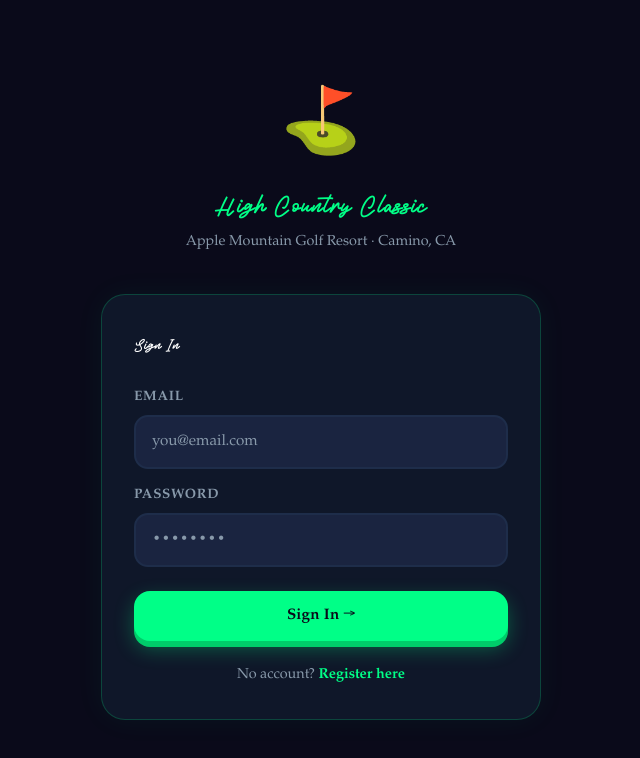
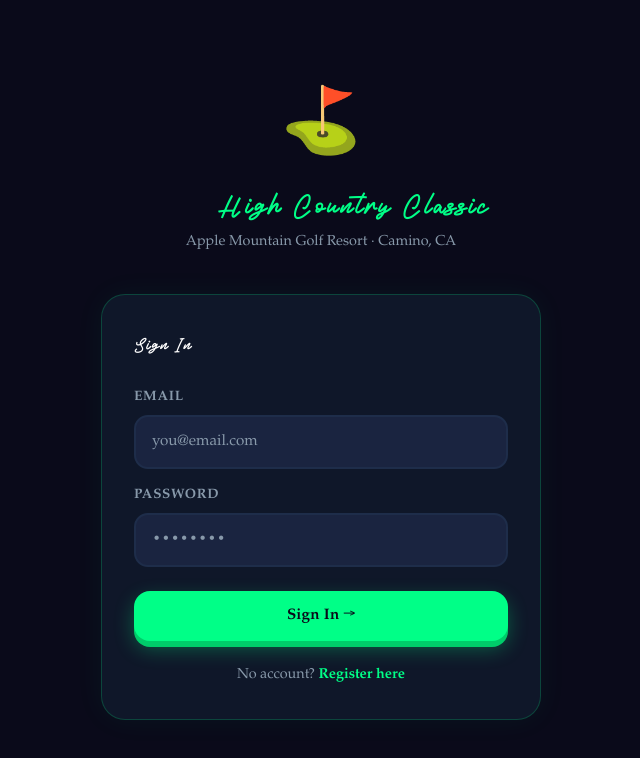
Before and after one commit to mindpumpdylan/golf-tournament-2, a Next.js app: page /login in a window 1280 px wide. Shown: the top 758 px of the page, without its empty margins (319-959 px from the left). Built offline with nearby package versions, Linux system fonts and the light colour scheme; no server answers.

Commit message:
new font large

```diff
--- a/src/app/globals.css
+++ b/src/app/globals.css
@@ -34,8 +34,10 @@
 
 h1, h2, h3, h4 {
   font-family: 'Golfwinks', 'Palatino Linotype', serif;
-  letter-spacing: 0.02em;
-  font-size: 1.6em;
+  letter-spacing: 0.05em;
+  transform: scale(1.15);
+  transform-origin: left;
+  display: block;
 }
 
 .btn-electric {
```
